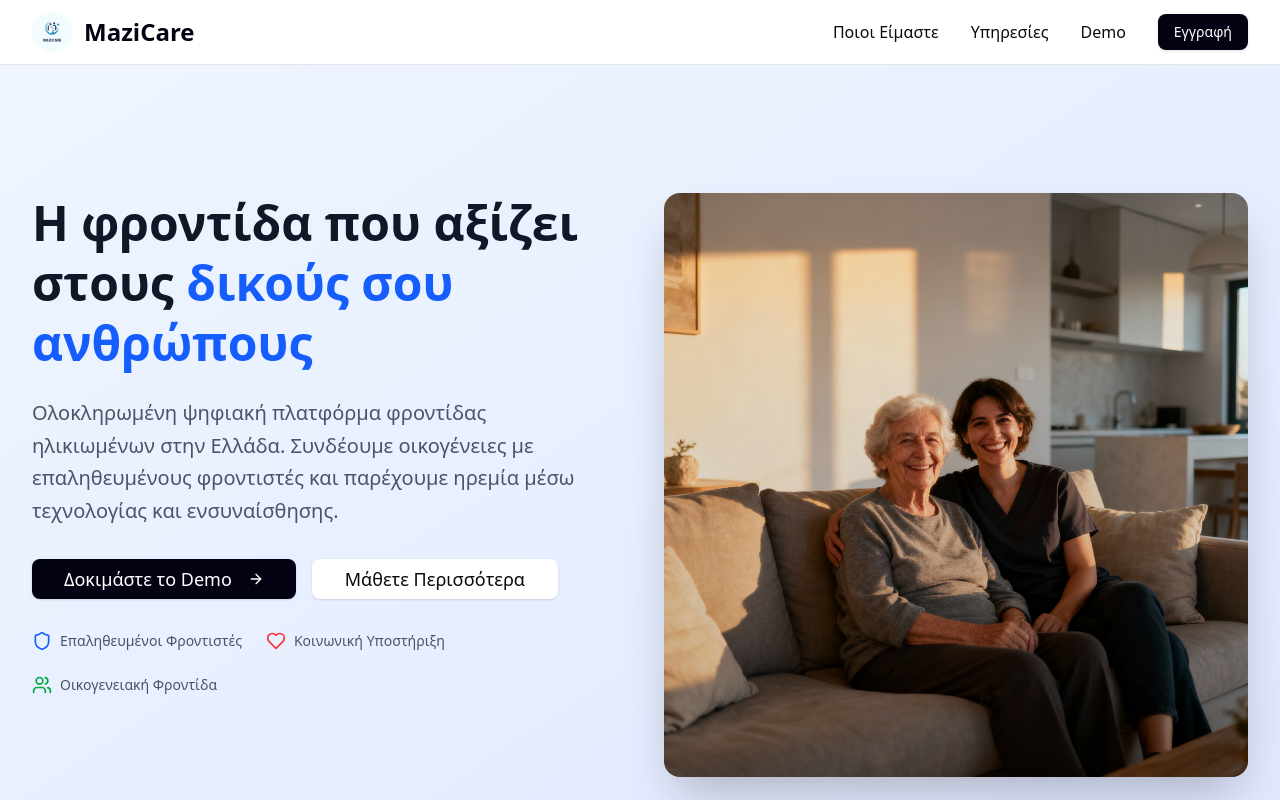
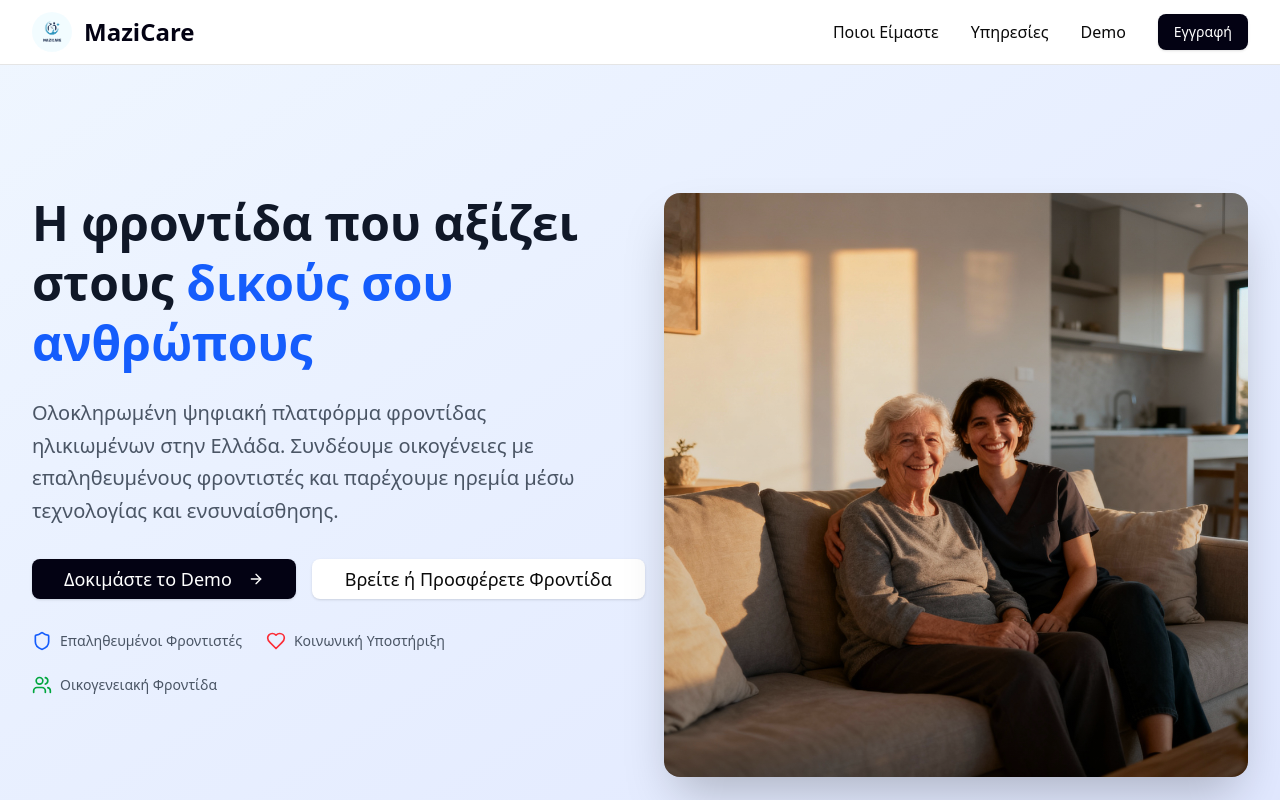
Before and after one commit to MaziCare1/mazicare-website, a Next.js app: page / in a window 1280 px wide. Shown: the top 800 px of the page. Built offline with nearby package versions, Linux system fonts and the light colour scheme.

Commit message:
fit: some wording changes

```diff
--- a/components/sections/HeroSection.tsx
+++ b/components/sections/HeroSection.tsx
@@ -41,7 +41,7 @@ export function HeroSection() {
                 onClick={() => scrollToSection('waitlist')}
                 className="text-lg px-8 py-3"
               >
-                Μάθετε Περισσότερα
+                Βρείτε ή Προσφέρετε Φροντίδα
               </Button>
             </div>
 
```
